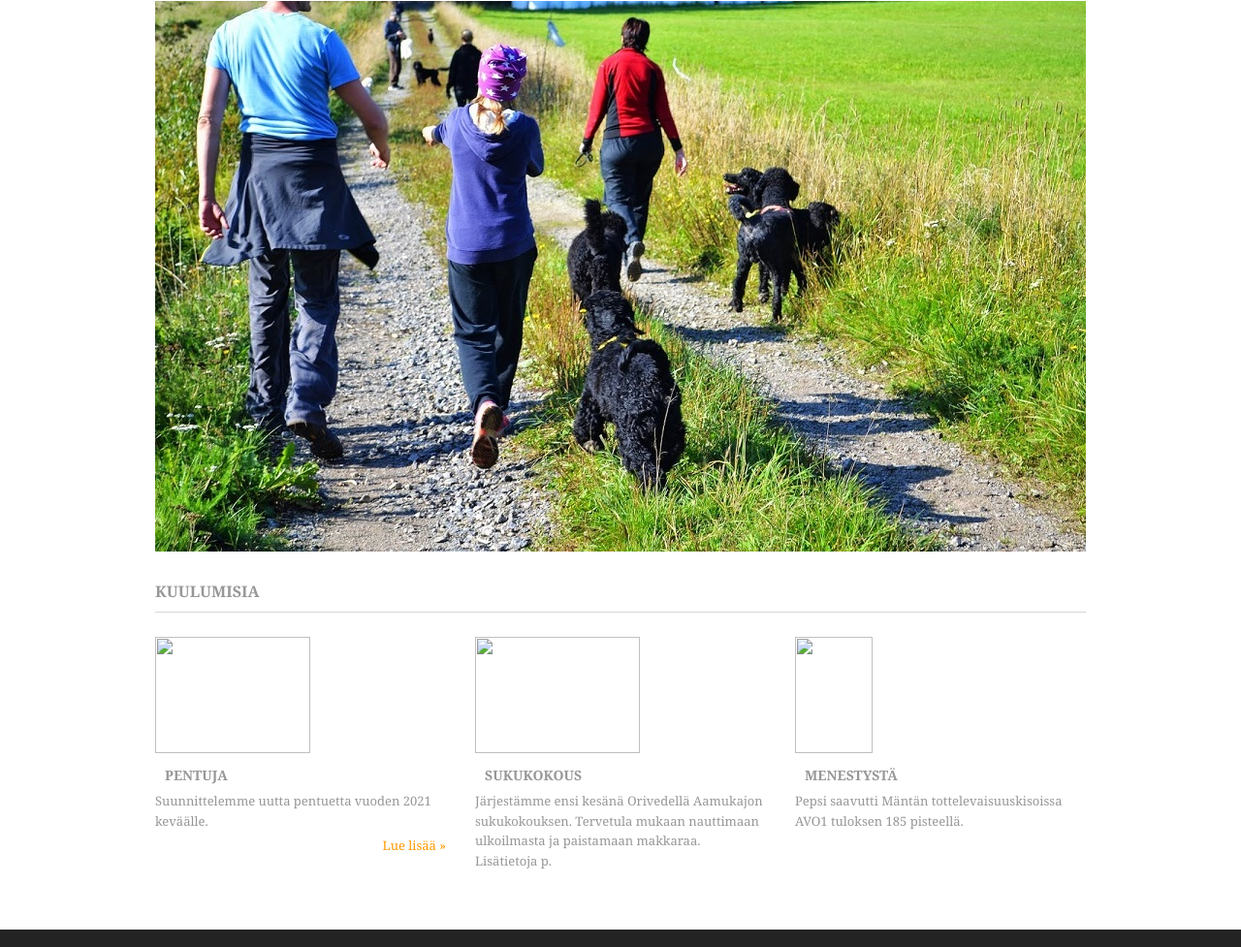
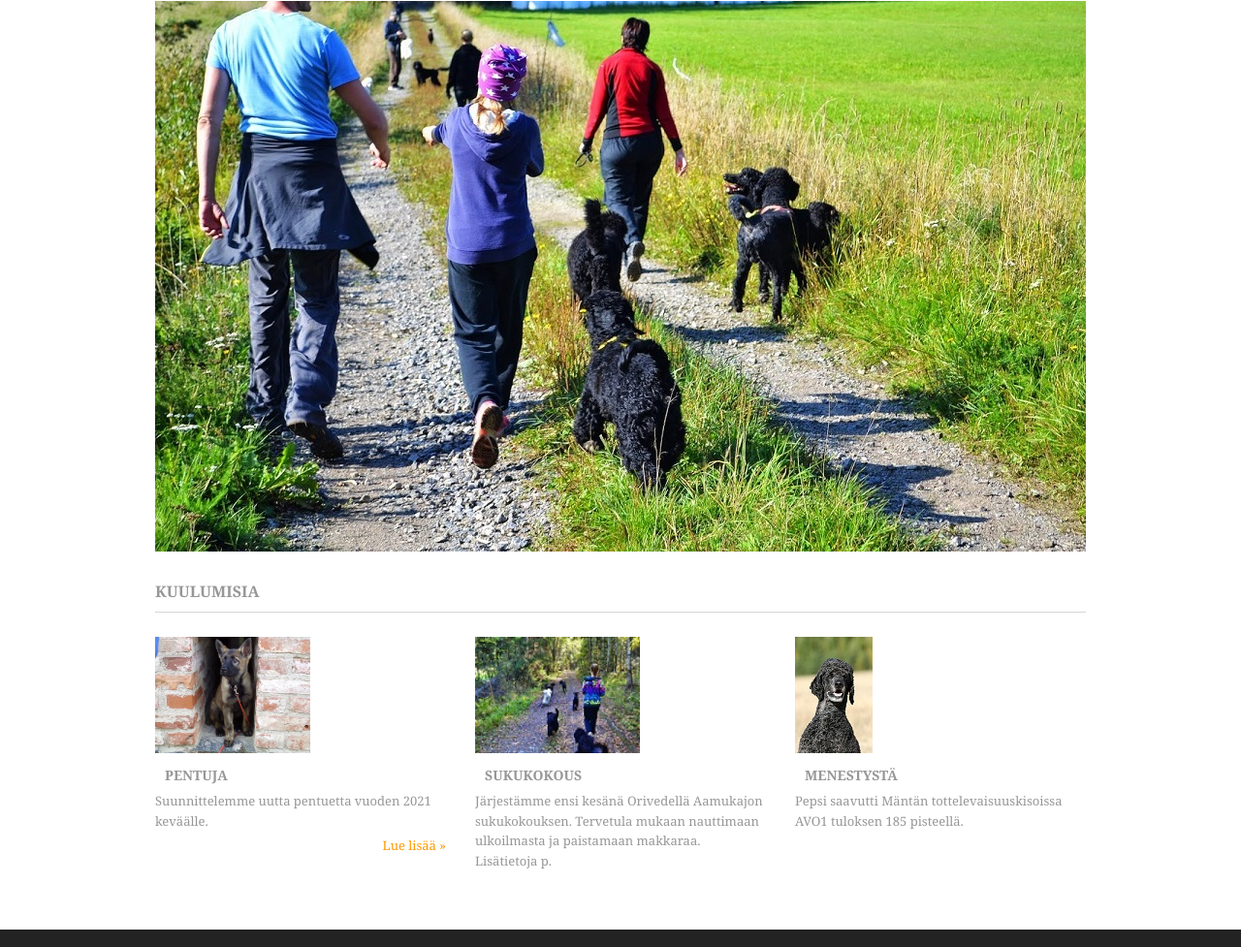
Before and after one commit to nappii3/aamukajon, a plain HTML site: page index.html in a window 1280 px wide. Shown: the part 214-1191 px from the top of the page at 97% size. Drawn offline with Linux system fonts and the light colour scheme.

Commit message:
Update index.html

```diff
--- a/index.html
+++ b/index.html
@@ -37,21 +37,21 @@
       <section id="services" class="clear">
 
         <article>
-          <figure><img src="images/pentu.tara.jpg" width="160" height="120" alt=""></figure><p>
+          <figure><img src="pentu.tara.jpg" width="160" height="120" alt=""></figure><p>
           <strong>pentuja</strong>
           <p>Suunnittelemme uutta pentuetta vuoden 2021 keväälle</a>.</p>
           <p class="more"><a href="pentuja.html">Lue lisää &raquo;</a></p>
         </article>
 
         <article>
-          <figure><img src="images/sukukok.mini.jpg" width="170" height="120" alt=""></figure><p>
+          <figure><img src="sukukok.mini.jpg" width="170" height="120" alt=""></figure><p>
           <strong>sukukokous</strong>
           <p>Järjestämme ensi kesänä Orivedellä Aamukajon sukukokouksen. Tervetula mukaan nauttimaan ulkoilmasta ja paistamaan makkaraa.<br>
           Lisätietoja p. </p>
         </article>
 
         <article class="last">
-          <figure><img src="images/pepsi.mini.jpg" width="80" height="120" alt=""></figure><p>
+          <figure><img src="pepsi.mini.jpg" width="80" height="120" alt=""></figure><p>
           <strong>menestystä</strong>
           <p>Pepsi saavutti Mäntän tottelevaisuuskisoissa AVO1 tuloksen 185 pisteellä.</p>
         </article>
```
